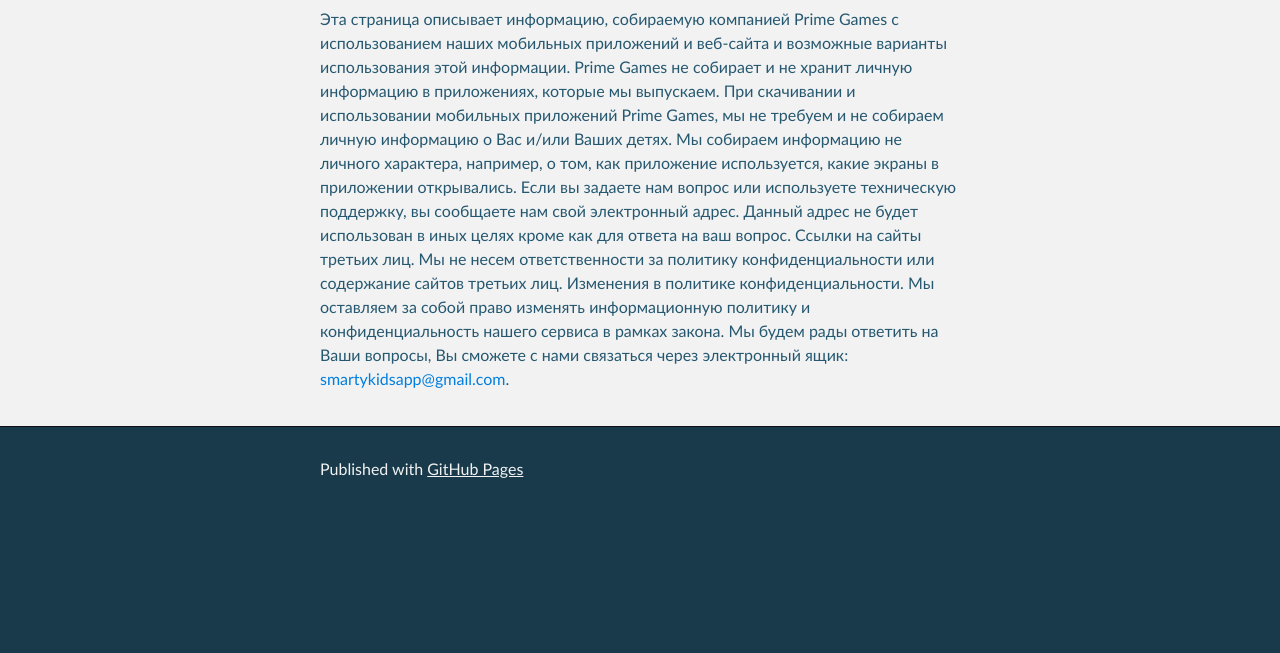
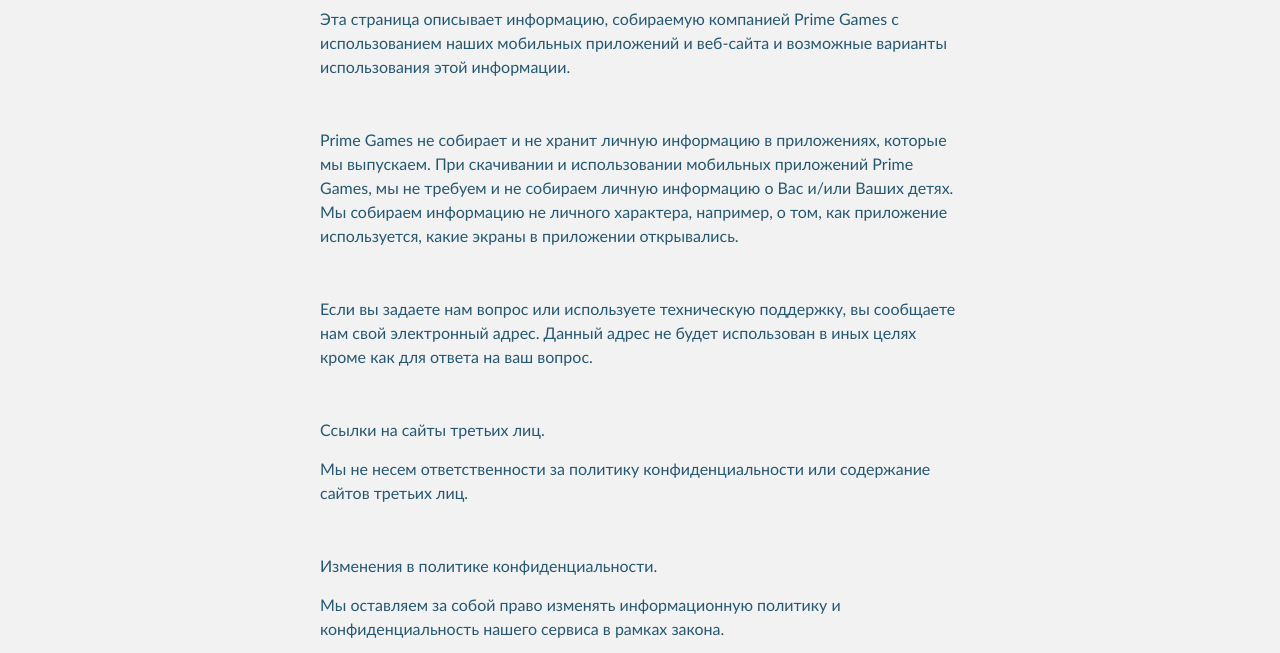
Before and after one commit to smartyapp/smartyapp.github.io, a plain HTML site: page policy.html in a window 1280 px wide. Shown: the part 299-952 px from the top of the page. Before the commit the page ends 815 px from the top, so only its background shows below. Drawn offline with Linux system fonts and the light colour scheme.

Commit message:
Update policy.html

```diff
--- a/policy.html
+++ b/policy.html
@@ -29,18 +29,19 @@
         <h3>
           <a id="policy" class="anchor" href="#policy" aria-hidden="true"><span class="octicon octicon-link"></span></a>Политика конфиденциальности</h3>
 
-          <p>Эта страница описывает информацию, собираемую компанией Prime Games с использованием наших мобильных приложений и веб-сайта и возможные варианты использования этой информации.
-          Prime Games не собирает и не хранит личную информацию в приложениях, которые мы выпускаем. При скачивании и использовании мобильных приложений Prime Games, мы не требуем и не собираем личную информацию о Вас и/или Ваших детях. Мы собираем информацию не личного характера, например, о том, как приложение используется, какие экраны в приложении открывались.
-
-          Если вы задаете нам вопрос или используете техническую поддержку, вы сообщаете нам свой электронный адрес. Данный адрес не будет использован в иных целях кроме как для ответа на ваш вопрос.
-
-          Ссылки на сайты третьих лиц.
-          Мы не несем ответственности за политику конфиденциальности или содержание сайтов третьих лиц.
-
-          Изменения в политике конфиденциальности.
-          Мы оставляем за собой право изменять информационную политику и конфиденциальность нашего сервиса в рамках закона.
-
-          Мы будем рады ответить на Ваши вопросы, Вы сможете с нами связаться через электронный ящик: <a href="mailto:support@github.com">smartykidsapp@gmail.com</a>.</p>
+          <p>Эта страница описывает информацию, собираемую компанией Prime Games с использованием наших мобильных приложений и веб-сайта и возможные варианты использования этой информации.</p>
+          <br>
+          <p>Prime Games не собирает и не хранит личную информацию в приложениях, которые мы выпускаем. При скачивании и использовании мобильных приложений Prime Games, мы не требуем и не собираем личную информацию о Вас и/или Ваших детях. Мы собираем информацию не личного характера, например, о том, как приложение используется, какие экраны в приложении открывались.</p>
+          <br>
+          <p>Если вы задаете нам вопрос или используете техническую поддержку, вы сообщаете нам свой электронный адрес. Данный адрес не будет использован в иных целях кроме как для ответа на ваш вопрос.</p>
+          <br>
+          <p>Ссылки на сайты третьих лиц.</p>
+          <p>Мы не несем ответственности за политику конфиденциальности или содержание сайтов третьих лиц.</p>
+          <br>
+          <p>Изменения в политике конфиденциальности.</p>
+          <p>Мы оставляем за собой право изменять информационную политику и конфиденциальность нашего сервиса в рамках закона.</p>
+          <br>
+          <p>Мы будем рады ответить на Ваши вопросы, Вы сможете с нами связаться через электронный ящик: <a href="mailto:support@github.com">smartykidsapp@gmail.com</a>.</p>
 
       </section>
     </div>
```
